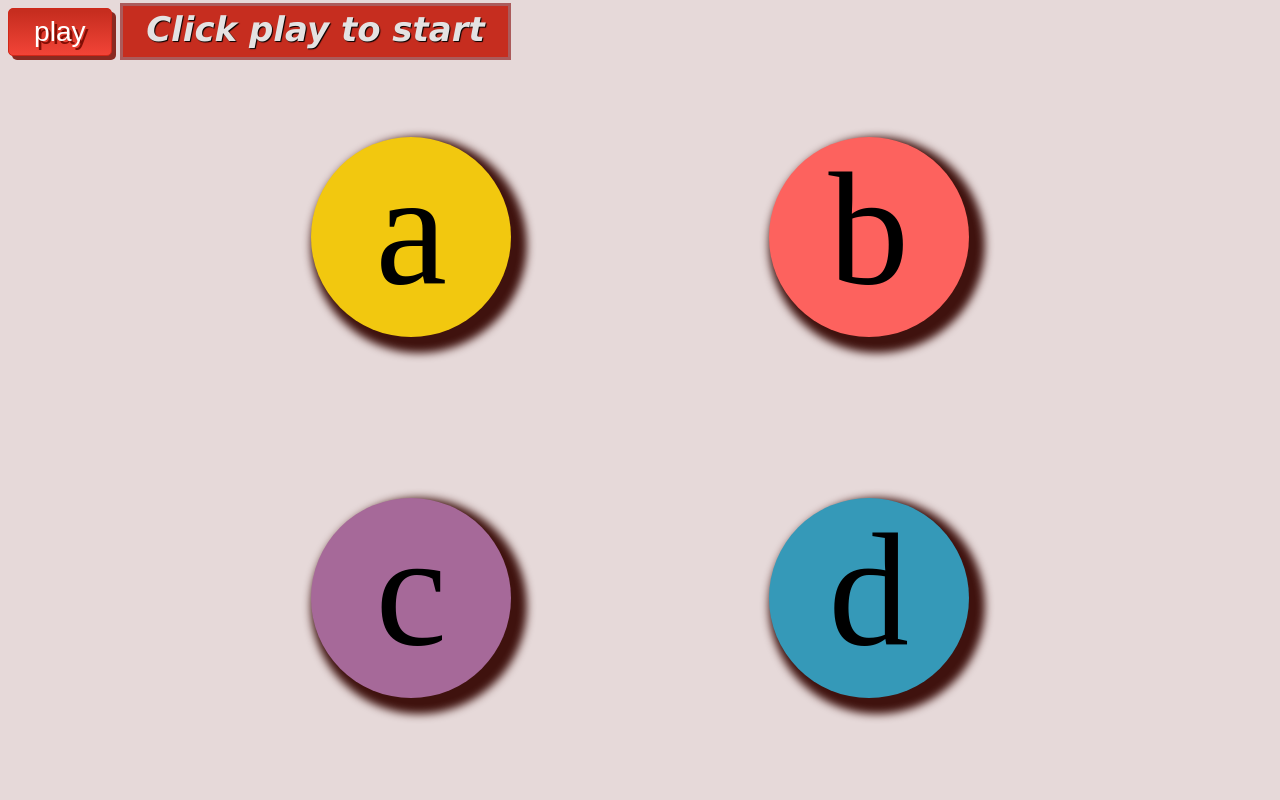
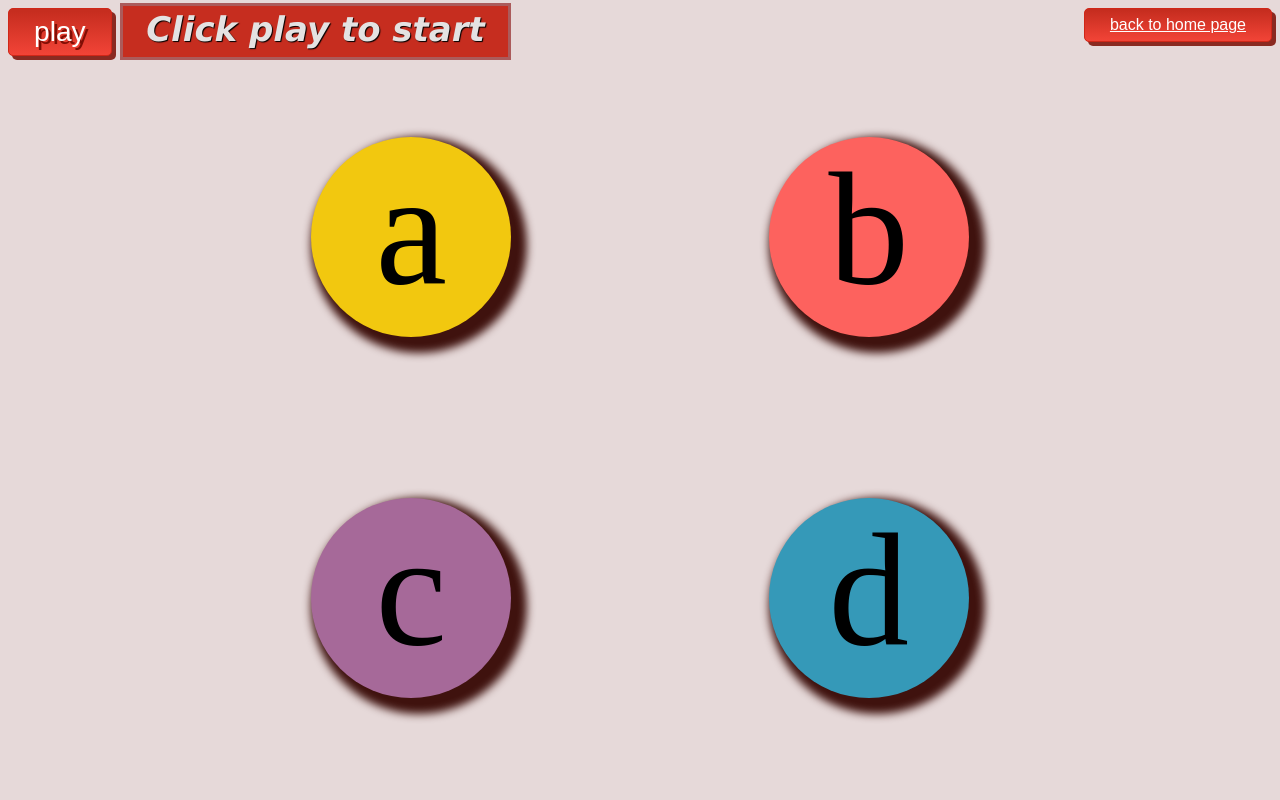
Before and after one commit to talwag/k, a plain HTML site: page simon/simon.html in a window 1280 px wide. Shown: the top 800 px of the page. Drawn offline with Linux system fonts and the light colour scheme.

Commit message:
insert back to home page

```diff
--- a/mine/sweeperv7.css
+++ b/mine/sweeperv7.css
@@ -6,6 +6,10 @@ body {
     height: 100%;
     background-size: 100%;
     background-repeat: no-repeat;
+}
+
+a {
+    font-size: 20px;
 }
 
 table {
--- a/simon/simon.html
+++ b/simon/simon.html
@@ -10,6 +10,7 @@
 <span id = "output">
     Click play to start
 </span>
+<a href="../index.html">back to home page</a>
 <div id = container>
 </div>
 <script src="jsSimon.js"></script>
--- a/simon/simonscss.css
+++ b/simon/simonscss.css
@@ -2,6 +2,20 @@ body{
   font-size: 34px;
   height: 100%;
   background-color: #e6d9d9;
+}
+
+a{
+  font-size: 16px;
+  float: right;
+  box-shadow: 4px 4px 0px 0px #8a2a21;
+  background: linear-gradient(to bottom, #c62d1f 5%, #f24437 100%);
+  background-color: #c62d1f;
+  border-radius: 5px;
+  border: 1px solid #d02718;
+  cursor: pointer;
+  color: #ffffff;
+  font-family: Arial;
+  padding: 7px 25px;
 }
 #output {
   text-shadow: 1px 1px 1px black;
@@ -72,7 +86,7 @@ button {
   text-shadow: 3px 3px 0px #810e05;
 }
 
-button:hover {
+a:hover, button:hover {
   background: -ms-linear-gradient(top, #f24437 5%, #c62d1f 100%);
   background: linear-gradient(to bottom, #f24437 5%, #c62d1f 100%);
 }
```
Also changed, not shown: SD/index.html (+13 -3 lines), index.html (+4 -4 lines), invProducts/app/index.html (+1 -0 lines), mine/sweeper.html (+2 -0 lines), url accessability scanner/scanner.html (+1 -0 lines).
